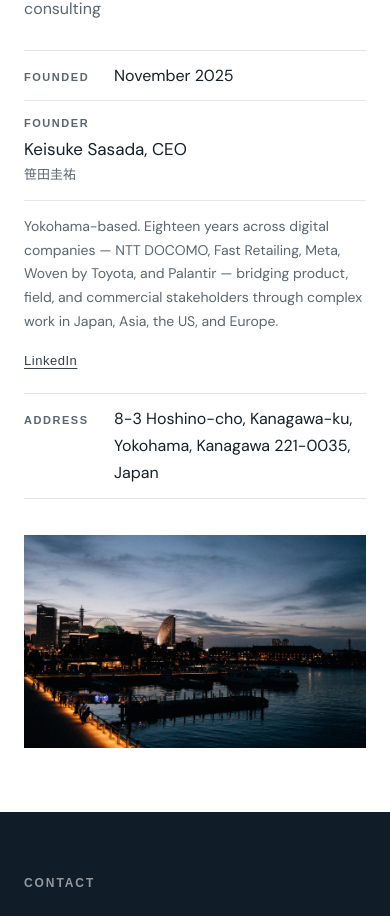
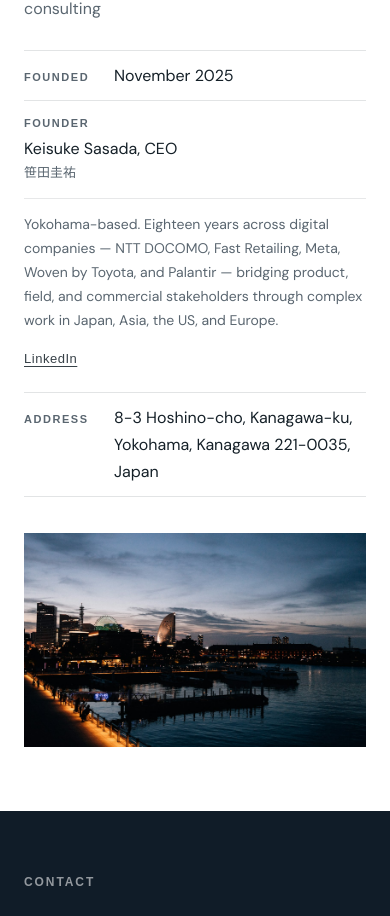
Before and after one commit to ksasada826/bayfront-website, a plain HTML site: page index.html in a window 390 px wide. Shown: the part 2793-3709 px from the top of the page. Drawn offline with Linux system fonts and the light colour scheme; a web font is replaced by a local one.

Commit message:
Remove mobile-only larger size on founder name.
Co-authored-by: Cursor <cursoragent@cursor.com>

```diff
--- a/css/styles.css
+++ b/css/styles.css
@@ -582,10 +582,6 @@ html[lang="ja"] .founder-links .text-link {
     padding-bottom: 20px;
   }
 
-  .co-founder-name {
-    font-size: 17px;
-  }
-
   .co-founder .name-jp {
     margin-top: 4px;
   }
```
